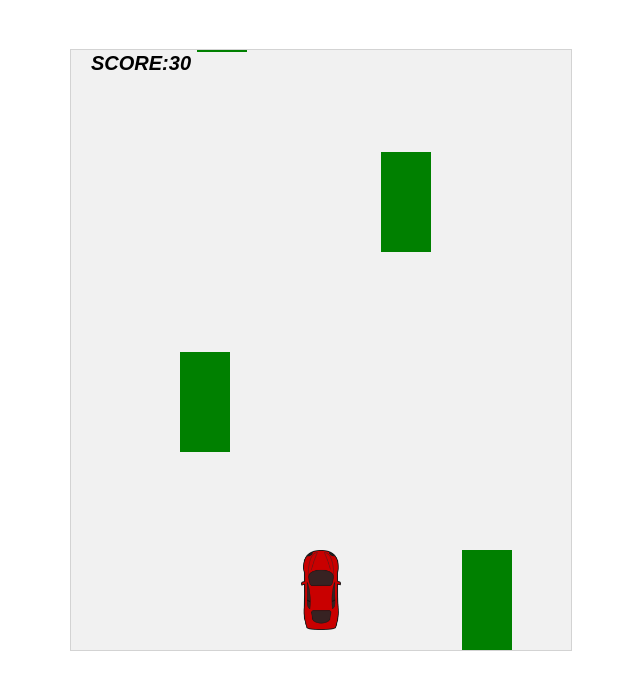
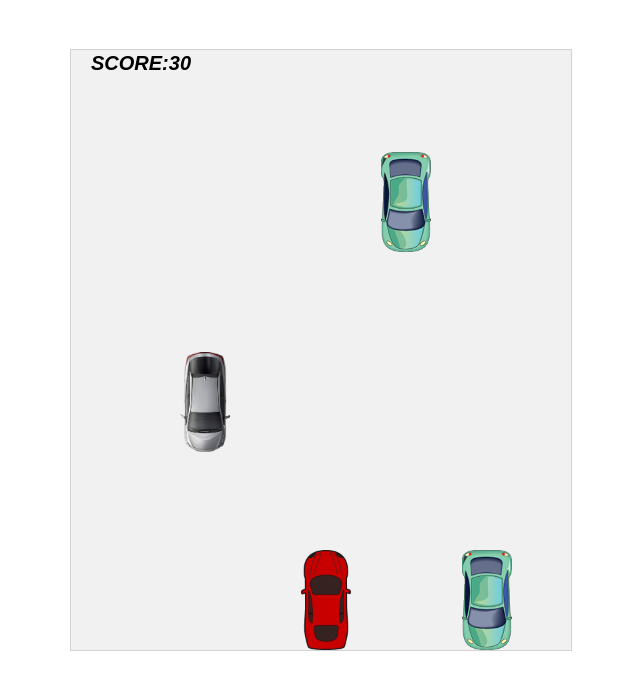
Before and after one commit to alexanderchernetsky/chernetsky-js-project, a website: page index.html in a window 1280 px wide. Shown: the whole page, without its empty margins (279-919 px from the left). Drawn offline with Linux system fonts and the light colour scheme.

Commit message:
Add obstacle car images and make src random

```diff
--- a/index.html
+++ b/index.html
@@ -15,8 +15,8 @@
       // constants
       var GAMEAREAWIDTH = 500; // px width of our game area
       var GAMEAREAHEIGHT = 600; // px height of our game area
-      var PLAYERCARWIDTH = 40; // px width of user car
-      var PLAYERCARHEIGHT = 80; // px height of user car
+      var PLAYERCARWIDTH = 50; // px width of user car
+      var PLAYERCARHEIGHT = 100; // px height of user car
       var OBSTACLEWIDTH = 50; // px width of obstacle
       var OBSTACLEHEIGHT = 100; // px height of obstacle
       var SCORESIZE = 20; // px the size of our score
@@ -47,7 +47,7 @@
       // creating empty game area canvas with car and score
       (function startGame() {
         myGameArea.start();
-        playerCar = new PlayerCar(PLAYERCARWIDTH, PLAYERCARHEIGHT, 230, 500, 'img/car8.png');
+        playerCar = new PlayerCar(PLAYERCARWIDTH, PLAYERCARHEIGHT, 230, 500, 'img/player-car.png');
         playerScore = new Counter(SCORESIZE, 20, 20);
       }());
 
@@ -120,14 +120,17 @@
       // constructor for obstacles
       function Obstacle (width, height, x, y) {
         var self = this;
+        self.image = new Image();
+        self.image.src = 'img/obstacles/car' + (Math.floor(Math.random()*(10 - 1 + 1)) + 1) + '.png'; // generate random src for image of obstacle
         self.width = width;
         self.height = height;
         self.posX = x;
         self.posY = y;
         self.update = function () {
           var ctx = myGameArea.context;
-          ctx.fillStyle = 'green';
-          ctx.fillRect(self.posX, self.posY, self.width, self.height);
+          ctx.drawImage(self.image, self.posX, self.posY, self.width, self.height);
+          /*ctx.fillStyle = 'green';
+          ctx.fillRect(self.posX, self.posY, self.width, self.height);*/
         };
         self.move = function (speed) {
           self.posY += speed;
@@ -191,7 +194,7 @@
          myGameArea.frameNo += 1;
          var xObstaclePos = Math.floor(Math.random()*(GAMEAREAWIDTH - OBSTACLEWIDTH) + 1); // for random x coordinate for obstacles
          if ((myGameArea.frameNo === 1) || everyObstacleInterval(100)) {
-            obstacles.push(new Obstacle(OBSTACLEWIDTH, OBSTACLEHEIGHT, xObstaclePos, -100)); // -100 for smooth appearance of obstacles from top
+           obstacles.push(new Obstacle(OBSTACLEWIDTH, OBSTACLEHEIGHT, xObstaclePos, -100)); // -100 for smooth appearance of obstacles from top
          }
          for (var j = 0; j < obstacles.length; j += 1) {
            obstacles[j].move(obstacleSpeed);
```
Also changed, not shown: img/car.png (deleted), img/car3.jpg (deleted), img/obstacles/car1.png (added), img/obstacles/car10.png (added), img/obstacles/car2.png (added), img/obstacles/car3.png (added), img/obstacles/car4.png (added), img/obstacles/car5.png (added), img/obstacles/car6.png (added), img/obstacles/car7.png (added), img/obstacles/car8.png (added), img/obstacles/car9.png (added), img/player-car.png (renamed from img/car8.png).
